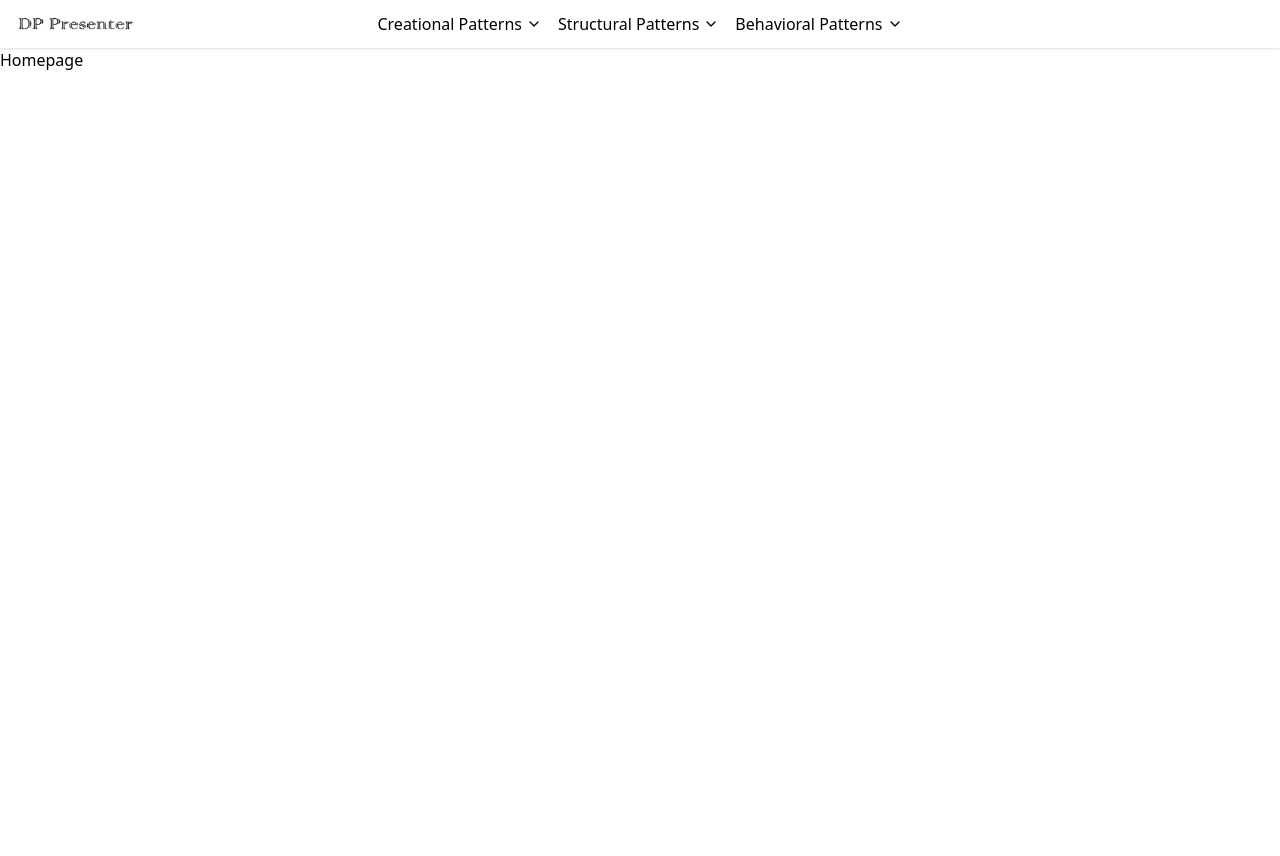
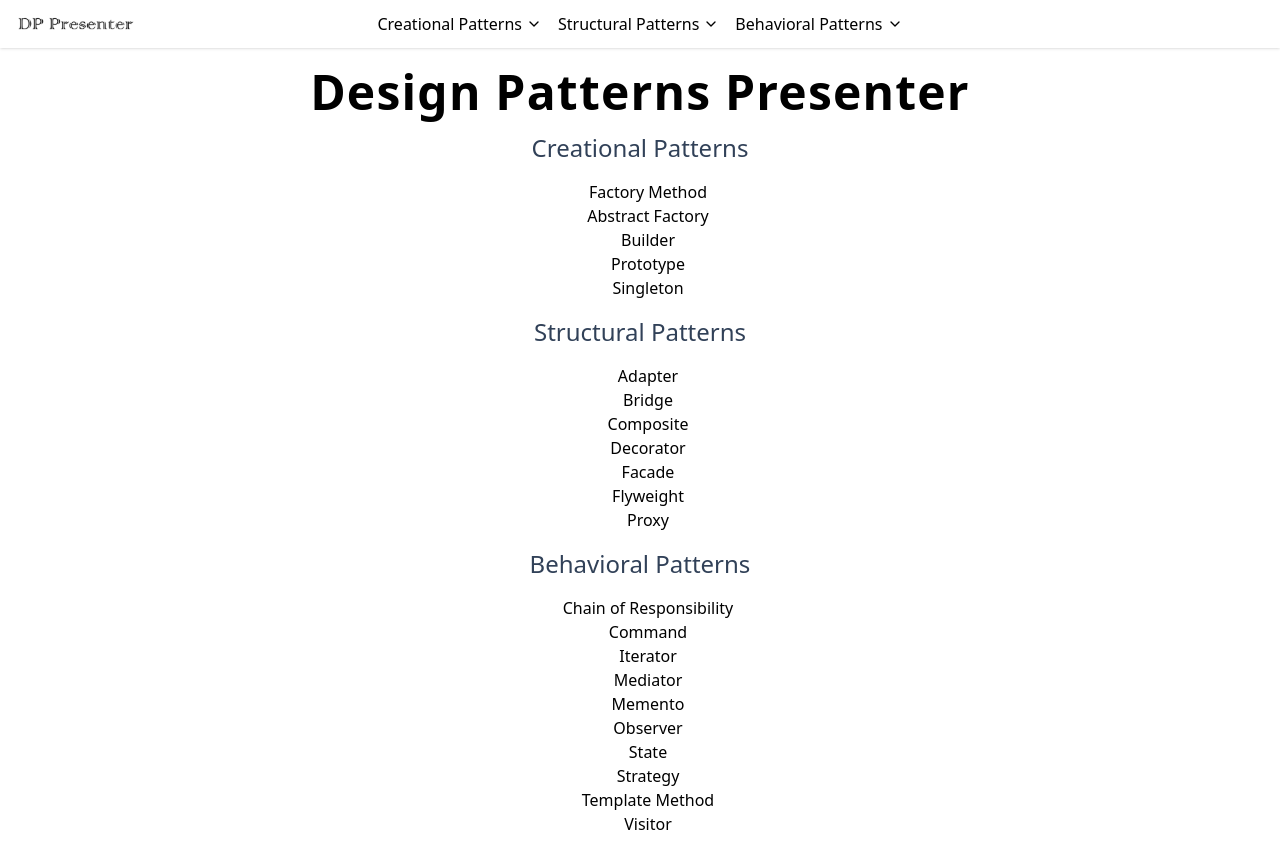
Before and after one commit to Filippo-Dembech/dp-presenter, a React (Vite) app: page / in a window 1280 px wide. Before the commit the page ends 800 px from the top, so only its background shows below. Built offline with nearby package versions, Linux system fonts and the light colour scheme.

Commit message:
page: homepage

```diff
--- a/src/pages/HomePage.tsx
+++ b/src/pages/HomePage.tsx
@@ -1,5 +1,46 @@
+import CategoryPattern from "../ui/CategoryPattern";
+
 export default function HomePage() {
     return (
-        <div>Homepage</div>
+        <div className="text-center">
+            <h1 className="text-3xl font-bold tracking-wide md:text-5xl">Design Patterns Presenter</h1>
+            <CategoryPattern
+                name="Creational Patterns"
+                patterns={[
+                    "Factory Method",
+                    "Abstract Factory",
+                    "Builder",
+                    "Prototype",
+                    "Singleton"
+                ]}
+            />
+            <CategoryPattern
+                name="Structural Patterns"
+                patterns={[
+                    "Adapter",
+                    "Bridge",
+                    "Composite",
+                    "Decorator",
+                    "Facade",
+                    "Flyweight",
+                    "Proxy",
+                ]}
+            />
+            <CategoryPattern
+                name="Behavioral Patterns"
+                patterns={[
+                    "Chain of Responsibility",
+                    "Command",
+                    "Iterator",
+                    "Mediator",
+                    "Memento",
+                    "Observer",
+                    "State",
+                    "Strategy",
+                    "Template Method",
+                    "Visitor"
+                ]}
+            />
+        </div>
     )
 }
--- a/src/pages/RootLayout.tsx
+++ b/src/pages/RootLayout.tsx
@@ -6,7 +6,7 @@ export default function RootLayout() {
     return (
         <div className="min-h-dvh">
             <Navbar />
-            <main>
+            <main className="p-5">
                 <Outlet />
             </main>
         </div>
--- /dev/null
+++ b/src/ui/CategoryPattern.tsx
@@ -0,0 +1,32 @@
+import PatternLink from "./PatternLink";
+
+interface CategoryPatternProps {
+    name: string;
+    patterns: string[];
+}
+
+function format(str: string) {
+    return str.toLowerCase().split(" ").join("-");
+}
+
+export default function CategoryPattern({
+    name,
+    patterns,
+}: CategoryPatternProps) {
+    return (
+        <section className="mt-4">
+            <h2 className="text-2xl text-slate-700">{name}</h2>
+            <ul className="pl-4 mt-4">
+                {patterns.map((pattern) => (
+                    <li>
+                        <PatternLink
+                            className="inline-block hover:-rotate-3 hover:scale-140 hover:skew-y-6"
+                            patternName={pattern}
+                            to={`${format(name)}/${format(pattern)}`}
+                        />
+                    </li>
+                ))}
+            </ul>
+        </section>
+    );
+}
--- a/src/ui/Logo.tsx
+++ b/src/ui/Logo.tsx
@@ -1,13 +1,17 @@
+import { Link } from "react-router-dom";
+
 interface LogoProps {
     className?: string;
 }
 
 export default function Logo({ className }: LogoProps) {
     return (
-        <img
-            className={`w-30 ${className}`}
-            src="./logo.png"
-            alt="logo"
-        />
+        <Link to={"/"}>
+            <img
+                className={`w-30 cursor-pointer ${className}`}
+                src="./logo.png"
+                alt="logo"
+            />
+        </Link>
     );
 }
--- a/src/ui/PatternLink.tsx
+++ b/src/ui/PatternLink.tsx
@@ -6,11 +6,12 @@ interface PatternLinkProps {
 
 export default function PatternLink({
     patternName,
+    className,
     ...rest
 }: PatternLinkProps & LinkProps) {
     return (
         <Link
-            className="hover:text-slate-600"
+            className={`transition-all duration-200 hover:text-slate-500 ${className || ""}`}
             {...rest}
         >
             {patternName}
```
